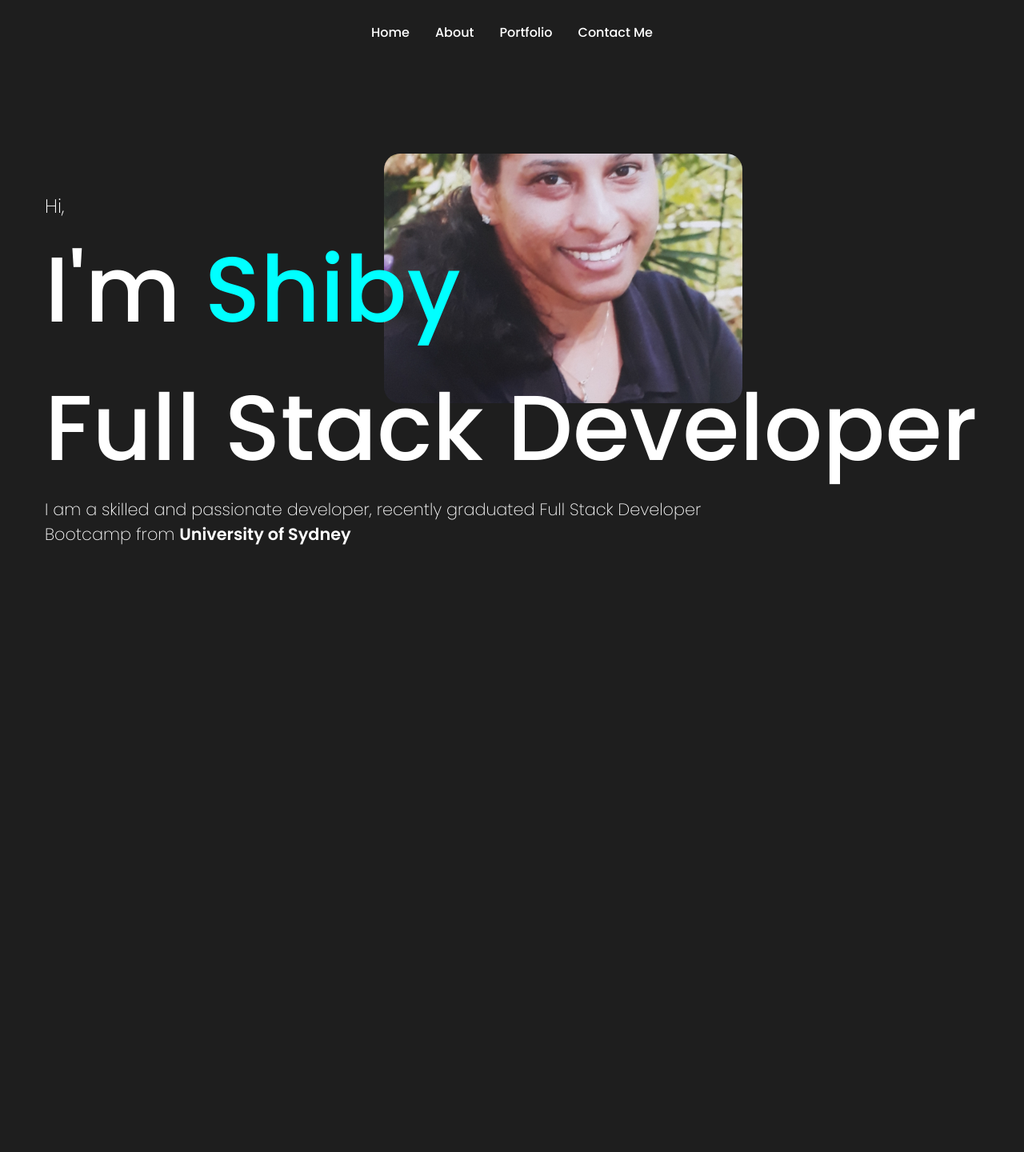
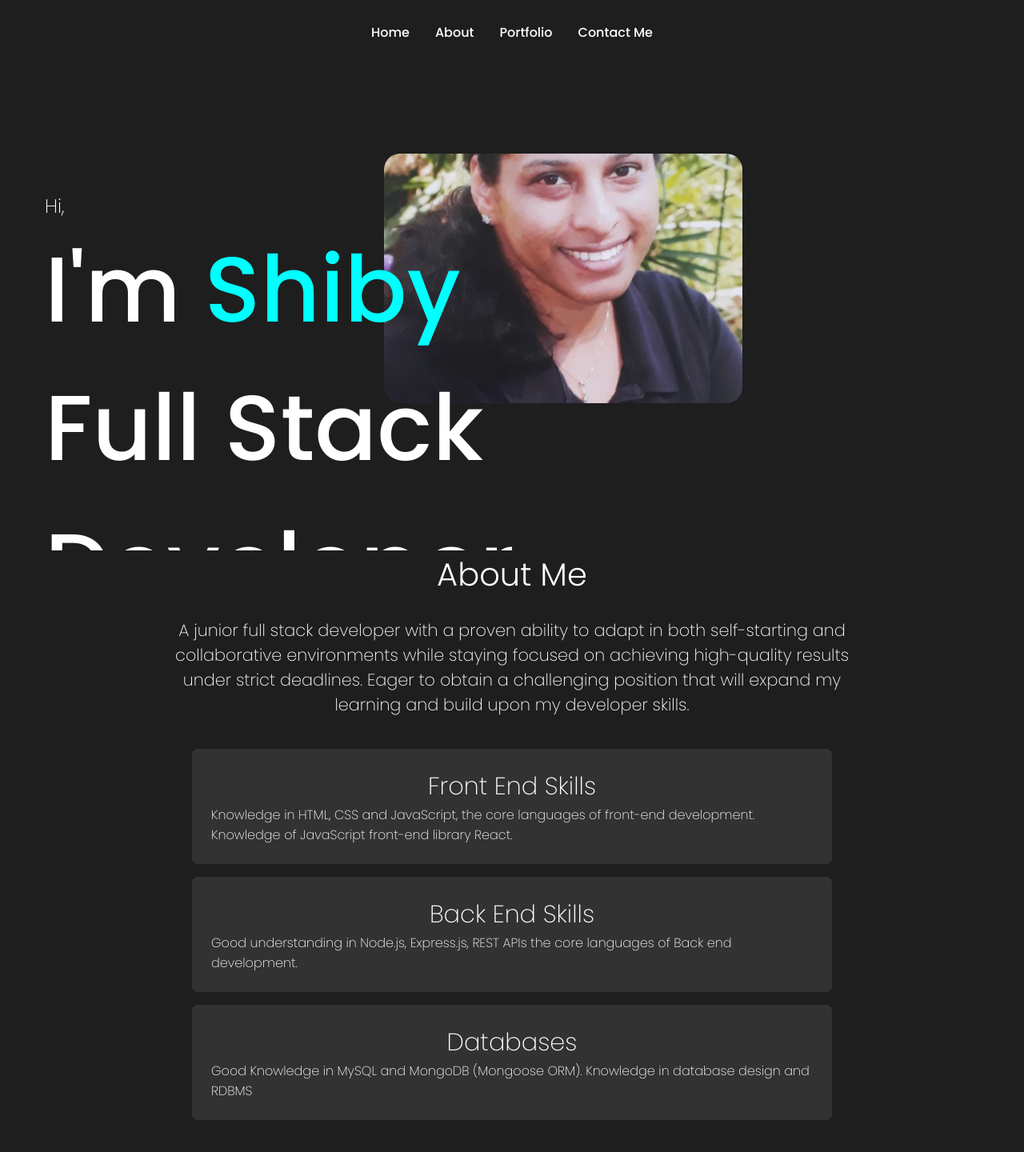
Before and after one commit to Shiby-Mathew/Portfolio-Shiby, a React (Create React App) app: page / in a window 1280 px wide. Shown: the top 1440 px of the page at 80% size. Built offline with nearby package versions, Linux system fonts and the light colour scheme; a web font is replaced by a local one.

Commit message:
deleted extra spaces

```diff
--- a/src/components/Intro/intro.css
+++ b/src/components/Intro/intro.css
@@ -1,5 +1,5 @@
 #intro {
-  height: calc(100vh-4rem);
+  height: calc(70vh- 4rem);
   width: 100vw;
   max-width: 75rem;
   margin: 0 auto;
@@ -22,9 +22,10 @@
 .introContent {
   margin-top: 9rem;
   height: 63vh;
-  width: 100vw;
+  width: 60vw;
   padding: 1rem;
   font-size: 2.5rem;
+  margin-bottom: -2.5rem;
   /* font-weight: 500; */
   display: flex;
   flex-direction: column;
@@ -60,7 +61,7 @@
     font-size: 4vw;
   }
 }
-@media screen and (max-width: 1330px) {
+@media screen and (max-width: 1500px) {
   .bg {
     margin-right: 3.5rem;
     right: 20vw;
--- a/src/components/Skills/skills.css
+++ b/src/components/Skills/skills.css
@@ -2,9 +2,8 @@
   overflow: hidden;
   width: 100vw;
   max-width: 65rem;
-  margin-top: 50rem;
 
-  /* margin: 0 auto; */
+  margin: 0 auto;
   display: flex;
   flex-direction: column;
   align-items: center;
@@ -61,3 +60,18 @@
 .color-text {
   color: white;
 }
+
+/* @media screen and (max-width: 1500px) {
+  .skillTitle {
+    margin-top: 0;
+    font-size: 2.5rem;
+    font-weight: 300;
+    margin-bottom: 1.5rem;
+  }
+  .skillDesc {
+    font-size: 1.3rem;
+    font-weight: 200;
+    max-width: 60rem;
+    padding: 0 2rem;
+  }
+} */
```
